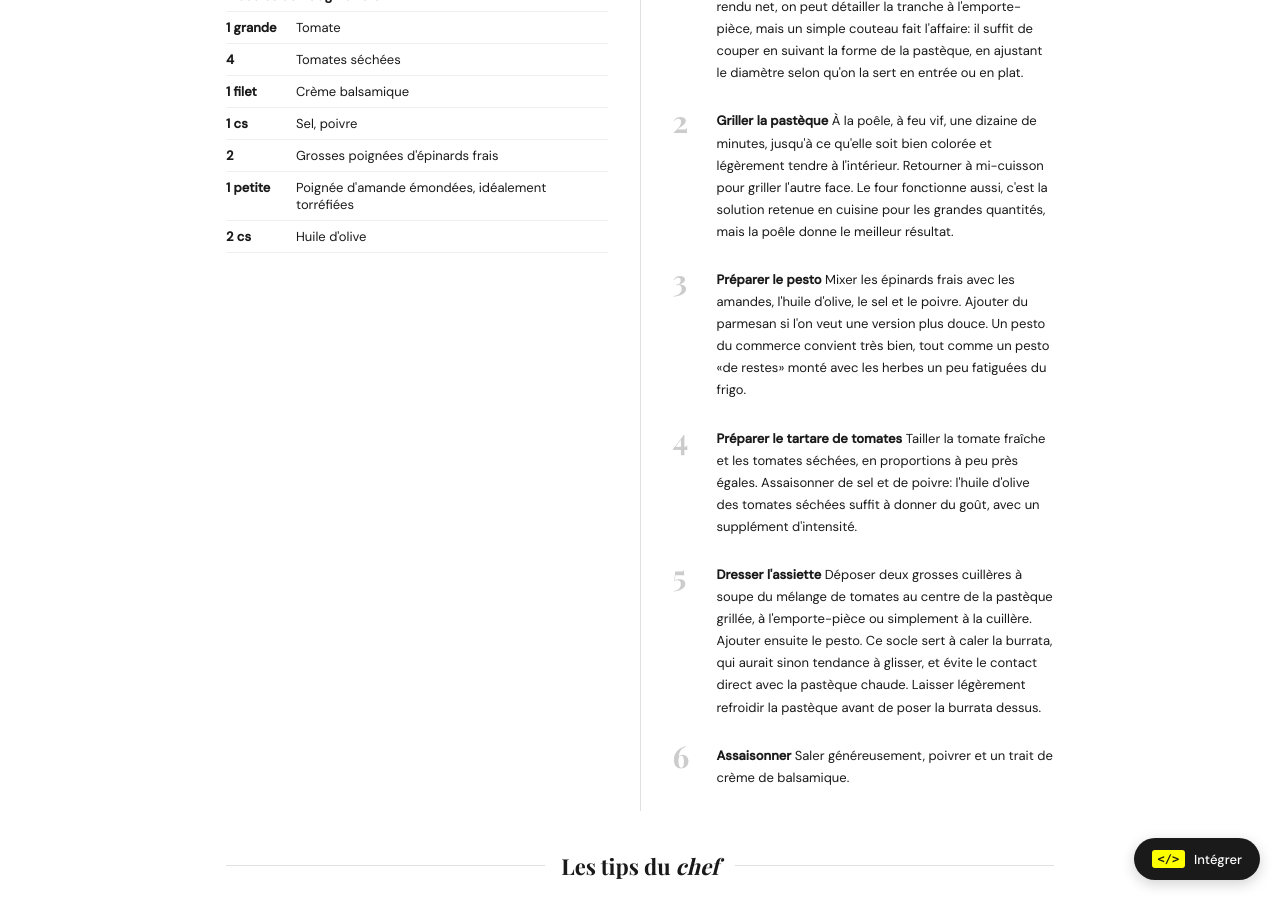
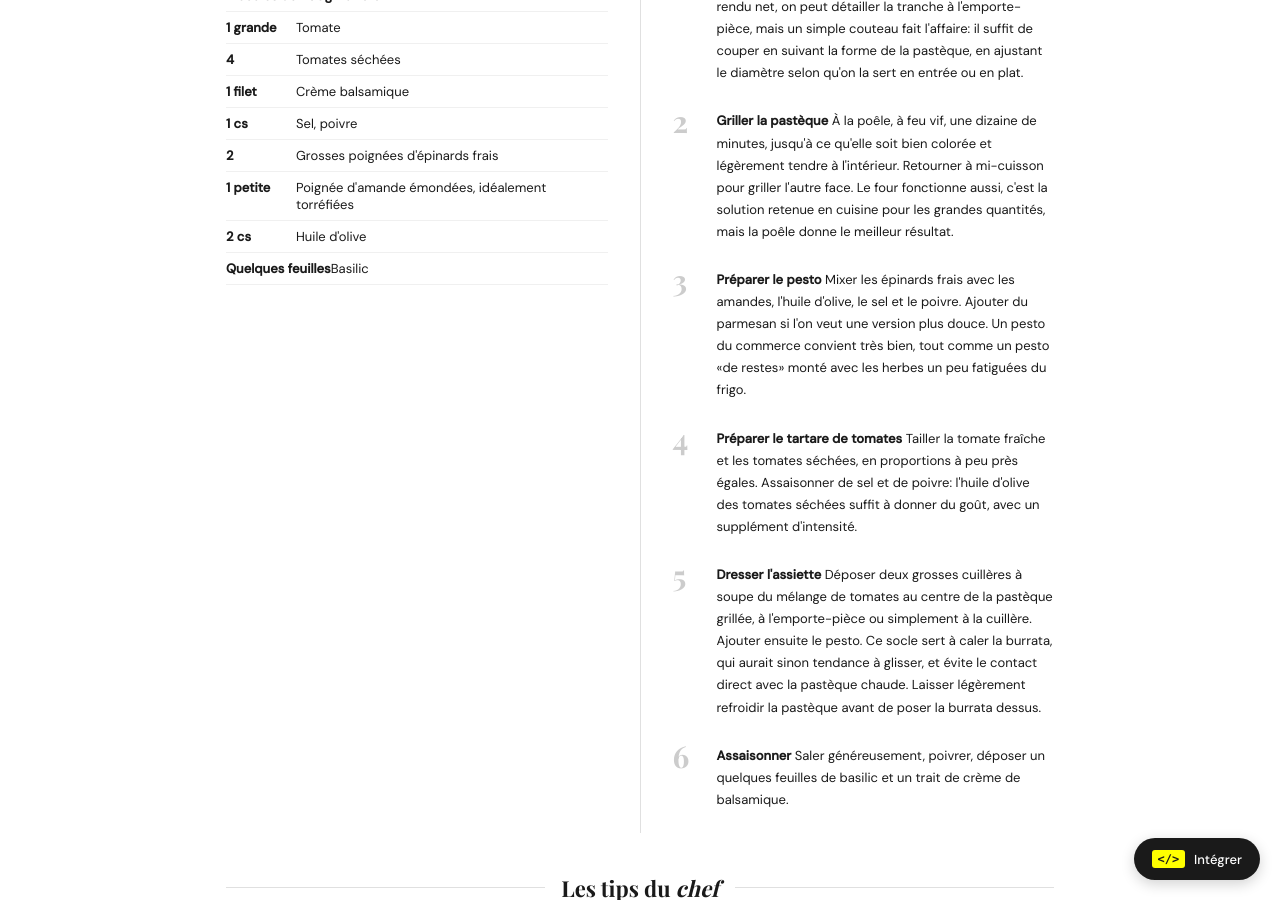
Before and after one commit to clawfire/tasteoflux, a Jekyll site: the page built from _recipes/pasteque-grillee-burrata-pesto.md, in a window 1280 px wide and 900 px high, scrolled down 976 px. Built offline with Jekyll 4.4.1, drawn with Linux system fonts in a browser that asks for light colours; some web fonts are replaced.

Commit message:
Update Recettes “pasteque-grillee-burrata-pesto”

```diff
--- a/_recipes/pasteque-grillee-burrata-pesto.md
+++ b/_recipes/pasteque-grillee-burrata-pesto.md
@@ -43,6 +43,9 @@ ingredients:
   - qty: 2  cs
     name: Huile d'olive
     note: ''
+  - qty: Quelques feuilles
+    name: Basilic
+    note: ''
 steps:
   - title: Préparer de la pastèque
     body: "Couper une tranche d'au moins 3 cm d'épaisseur, puis retirer la croûte. Pour un rendu net, on peut détailler la tranche à l'emporte-pièce, mais un simple couteau fait l'affaire: il suffit de couper en suivant la forme de la pastèque, en ajustant le diamètre selon qu'on la sert en entrée ou en plat."
@@ -55,7 +58,7 @@ steps:
   - title: Dresser l'assiette
     body: Déposer deux grosses cuillères à soupe du mélange de tomates au centre de la pastèque grillée, à l'emporte-pièce ou simplement à la cuillère. Ajouter ensuite le pesto. Ce socle sert à caler la burrata, qui aurait sinon tendance à glisser, et évite le contact direct avec la pastèque chaude. Laisser légèrement refroidir la pastèque avant de poser la burrata dessus.
   - title: Assaisonner
-    body: Saler généreusement, poivrer et un trait de crème de balsamique.
+    body: Saler généreusement, poivrer, déposer un quelques feuilles de basilic et un trait de crème de balsamique.
 quote: null
 tips:
   - title: Feu vif, sinon rien
```
